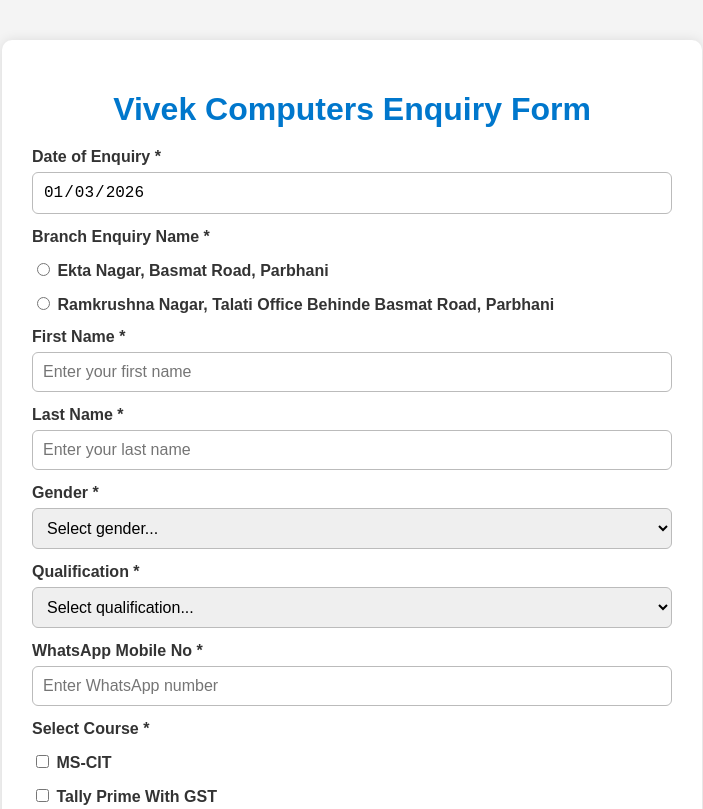
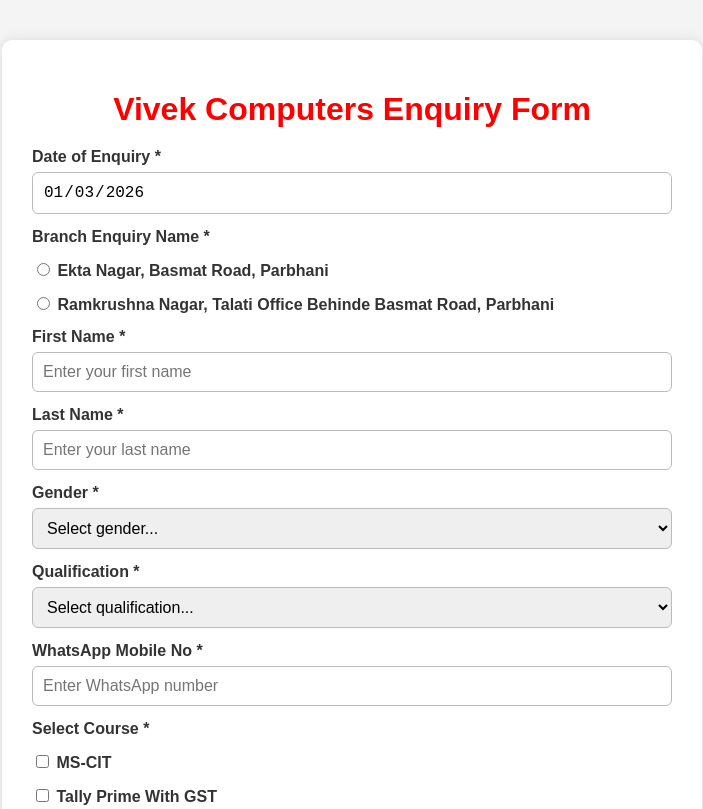
Before and after one commit to vivekcomputers88-wq/test, a plain HTML site: page index.html in a window 1280 px wide. Shown: the top 809 px of the page, without its empty margins (288-991 px from the left). Drawn offline with Linux system fonts and the light colour scheme.

Commit message:
Update index.html

```diff
--- a/index.html
+++ b/index.html
@@ -25,7 +25,7 @@
     h1 {
         text-align: center;
         margin-bottom: 20px;
-        color: #0077cc;
+        color: #FF0000;
     }
     label {
         display: block;
```
